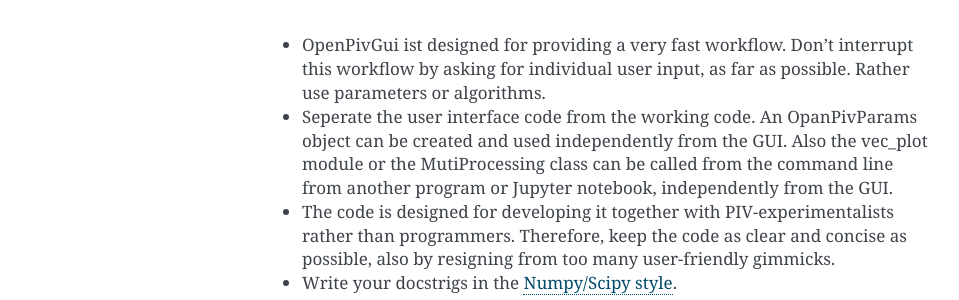
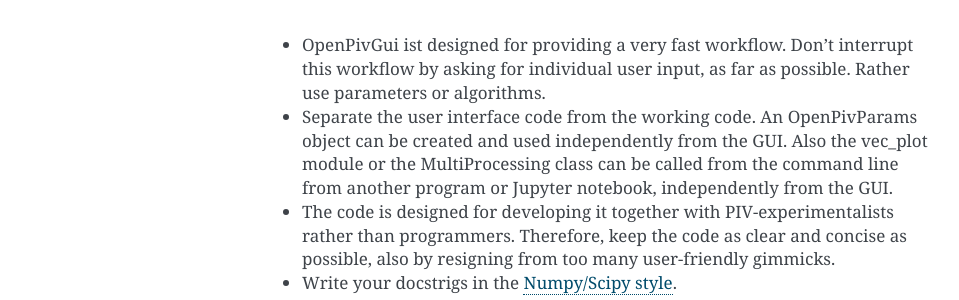
Before and after one commit to OpenPIV/openpiv_tk_gui, a Sphinx documentation site: the page built from docs/contribution.rst, in a window 1280 px wide and 900 px high. Shown: the part 444-744 px from the top of the window, without its empty margins (148-1107 px from the left). Built offline with Sphinx 7.4.7, drawn with Linux system fonts in a browser that asks for light colours.

Commit message:
Typos corrected.

```diff
--- a/docs/contribution.rst
+++ b/docs/contribution.rst
@@ -16,7 +16,7 @@
 
 - OpenPivGui ist designed for providing a very fast workflow. Don't interrupt this workflow by asking for individual user input, as far as possible. Rather use parameters or algorithms.
 
-- Seperate the user interface code from the working code. An OpanPivParams object can be created and used independently from the GUI. Also the vec_plot module or the MutiProcessing class can be called from the command line from another program or Jupyter notebook, independently from the GUI.
+- Separate the user interface code from the working code. An OpenPivParams object can be created and used independently from the GUI. Also the vec_plot module or the MultiProcessing class can be called from the command line from another program or Jupyter notebook, independently from the GUI.
 
 - The code is designed for developing it together with PIV-experimentalists rather than programmers. Therefore, keep the code as clear and concise as possible, also by resigning from too many user-friendly gimmicks.
 
```
